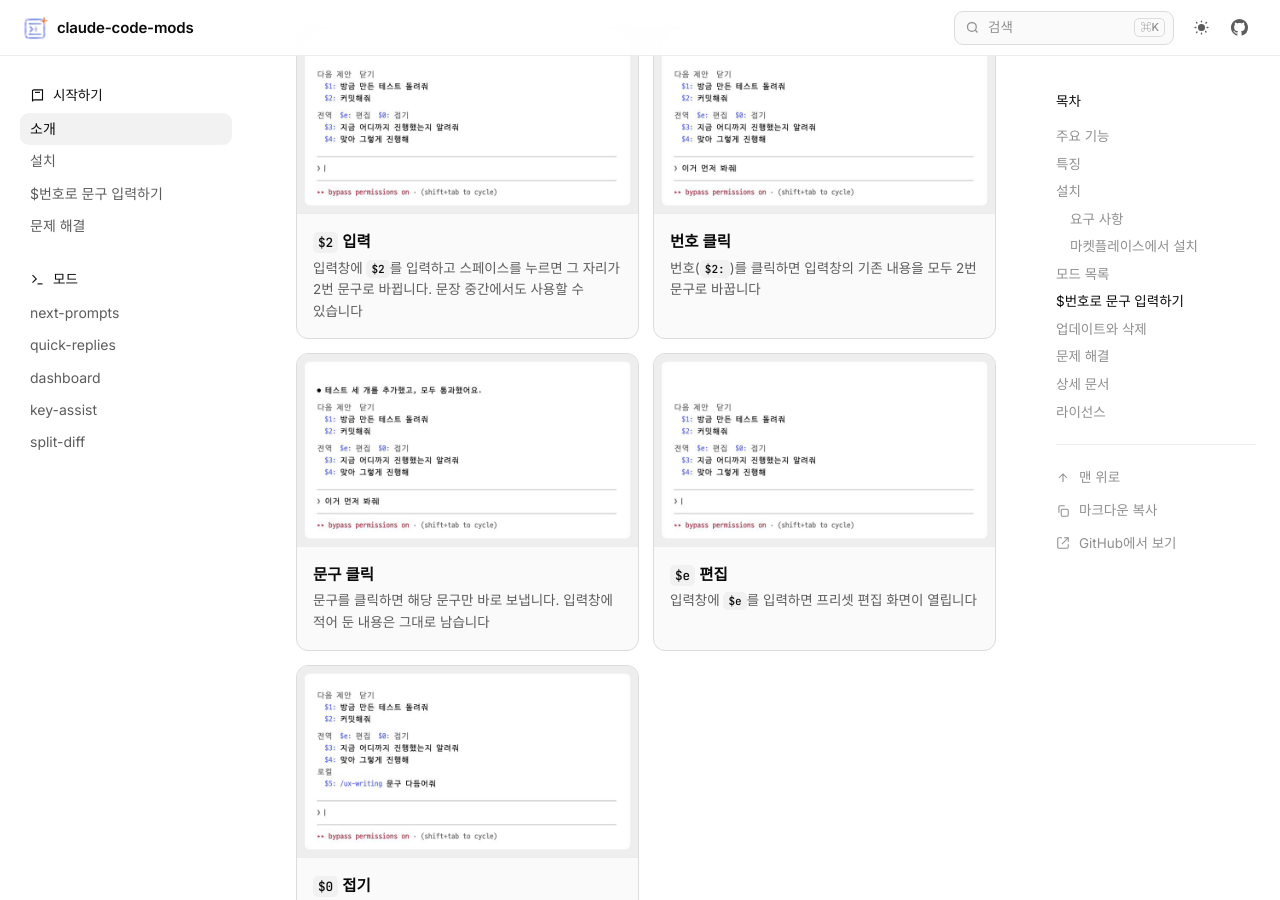
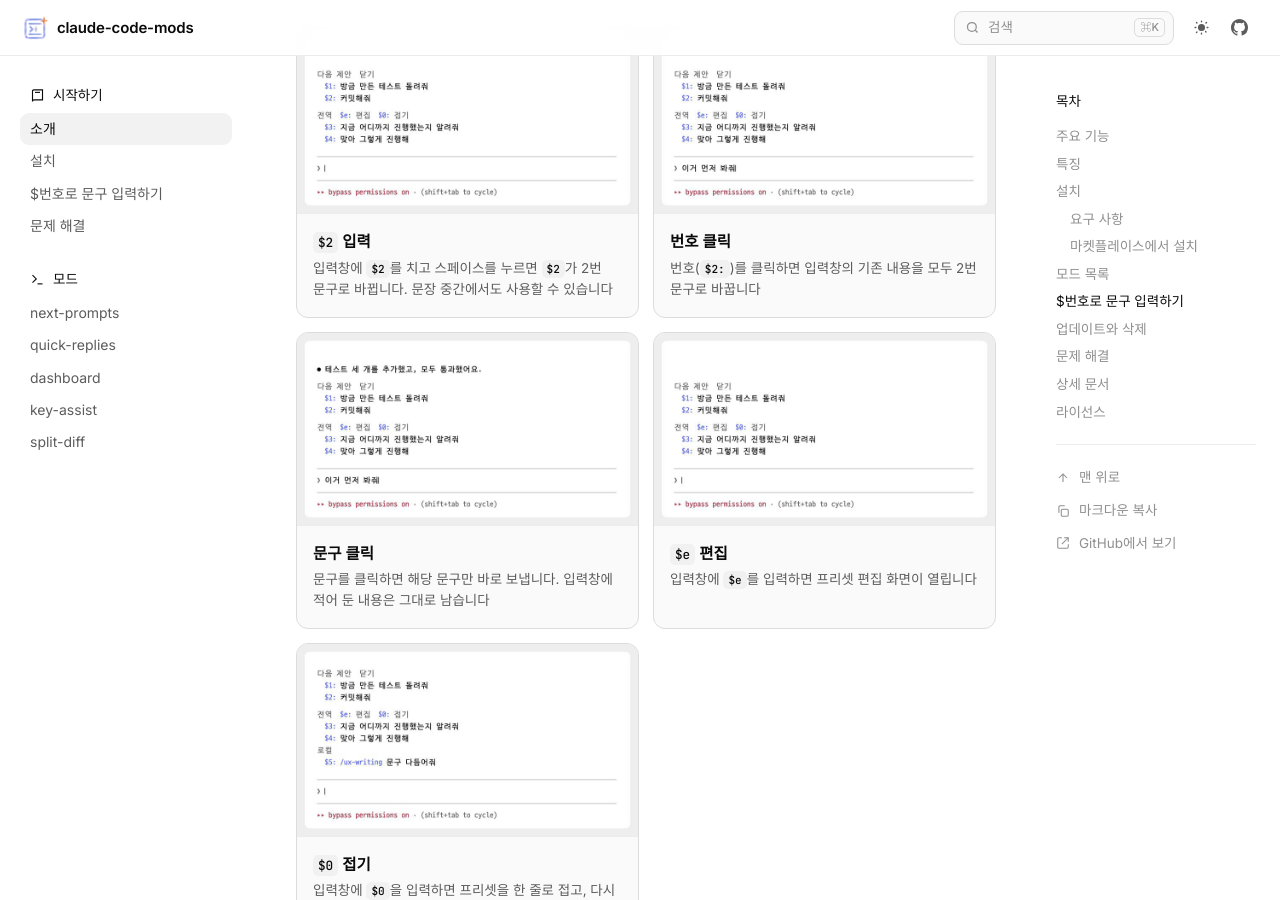
Before and after one commit to oobg/claude-code-mods, a Jekyll site: the page built from README.md, in a window 1280 px wide and 900 px high, scrolled down 3716 px. Built offline with Jekyll 4.4.1, drawn with Linux system fonts in a browser that asks for light colours; some web fonts are replaced; our own code applies the rules of GitHub Pages for plain Markdown files; comment, search, counter and statistics services are not loaded; some of the changed text lies outside the part shown.

Commit message:
docs: 장면 GIF를 $번호+스페이스, vim식 편집 화면에 맞게 다시 찍기
- substitute, preset: 번호 뒤에 스페이스를 쳐야 바뀌는 모습으로 바꾼다.
- editor: o로 추가하고, 입력창 아래 줄이 -- NORMAL -- / -- INSERT --로
  바뀌는 모습을 담는다. 고르기 전 안내는 80칸 터미널처럼 두 줄로 넘긴다.
- undo: 되돌리면 $2까지 돌아간다.
- suggest: 제안이 오기 전에는 메시지가 입력창 바로 위에 붙어 있다가,
  제안 띠가 생기면 위로 밀린다.
- README와 문서의 캡션, 대체 텍스트는 키를 누르는 동작을 "치다"로,
  바뀌는 대상을 "$2가"처럼 직접 쓰도록 다듬는다.

Co-Authored-By: Claude Opus 5.5 <noreply@anthropic.com>

```diff
--- a/README.md
+++ b/README.md
@@ -43,10 +43,10 @@ claude-code-mods는 Claude Code의 입력창과 도구 결과에 기능을 추
 <td width="50%" valign="top">
 <a href="./docs/quick-replies.md"><picture>
 <source media="(prefers-color-scheme: dark)" srcset="./docs/images/showcase/preset-dark.gif">
-<img alt="quick-replies: 입력창에 $1과 스페이스를 치면 그 자리에 1번 프리셋 문구가 들어간다" src="./docs/images/showcase/preset-light.gif" width="100%">
+<img alt="quick-replies: 입력창에 $1을 치고 스페이스를 누르면 $1이 1번 프리셋 문구로 바뀐다" src="./docs/images/showcase/preset-light.gif" width="100%">
 </picture></a>
 <br><a href="./docs/quick-replies.md"><b>quick-replies</b></a><br>
-<sub>자주 쓰는 문구를 전역 또는 저장소별 프리셋으로 저장합니다. 입력창에 <code>$4</code>처럼 번호를 입력하고 스페이스를 누르면 해당 문구로 바뀝니다</sub>
+<sub>자주 쓰는 문구를 전역 또는 저장소별 프리셋으로 저장합니다. 입력창에 <code>$4</code>를 치고 스페이스를 누르면 해당 문구로 바뀝니다</sub>
 </td>
 </tr>
 <tr>
@@ -136,10 +136,10 @@ next-prompts와 quick-replies를 함께 쓰면 입력창 위에 표시되는 두
 <td width="50%" valign="top">
 <a href="./docs/quick-replies.md"><picture>
 <source media="(prefers-color-scheme: dark)" srcset="./docs/images/showcase/substitute-dark.gif">
-<img alt="입력창에 $2를 입력하고 스페이스를 누르면 그 자리가 2번 문구로 바뀐다" src="./docs/images/showcase/substitute-light.gif" width="100%">
+<img alt="입력창에 $2를 치고 스페이스를 누르면 $2가 2번 문구로 바뀐다" src="./docs/images/showcase/substitute-light.gif" width="100%">
 </picture></a>
 <br><a href="./docs/quick-replies.md"><b><code>$2</code> 입력</b></a><br>
-<sub>입력창에 <code>$2</code>를 입력하고 스페이스를 누르면 그 자리가 2번 문구로 바뀝니다. 문장 중간에서도 사용할 수 있습니다</sub>
+<sub>입력창에 <code>$2</code>를 치고 스페이스를 누르면 <code>$2</code>가 2번 문구로 바뀝니다. 문장 중간에서도 사용할 수 있습니다</sub>
 </td>
 <td width="50%" valign="top">
 <a href="./docs/quick-replies.md"><picture>
```
Also changed, not shown: docs/quick-replies.md (+4 -3 lines), docs/images/showcase/editor-dark.gif, docs/images/showcase/editor-light.gif, docs/images/showcase/preset-dark.gif, docs/images/showcase/preset-light.gif, docs/images/showcase/substitute-dark.gif, docs/images/showcase/substitute-light.gif, docs/images/showcase/suggest-dark.gif, docs/images/showcase/suggest-light.gif, docs/images/showcase/undo-dark.gif, docs/images/showcase/undo-light.gif.
